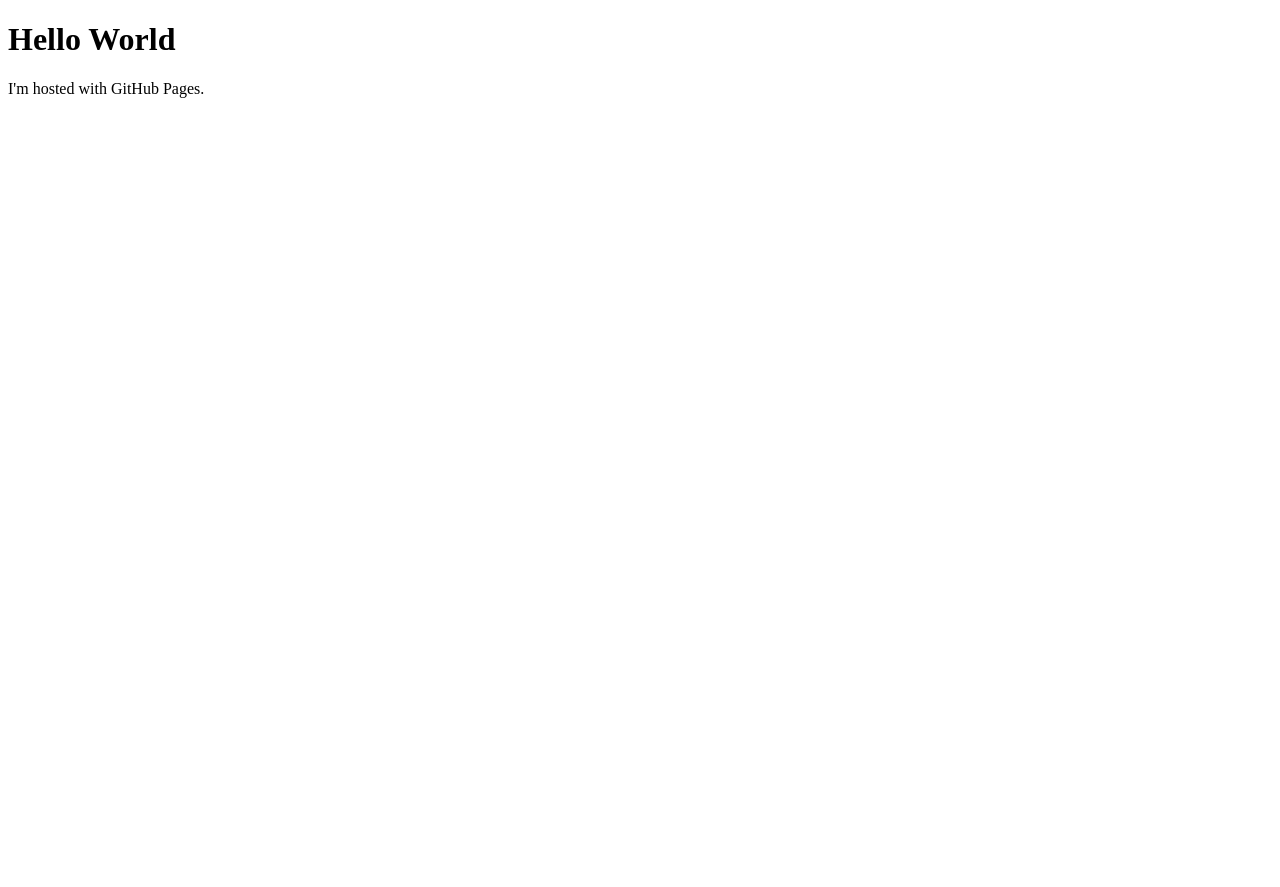
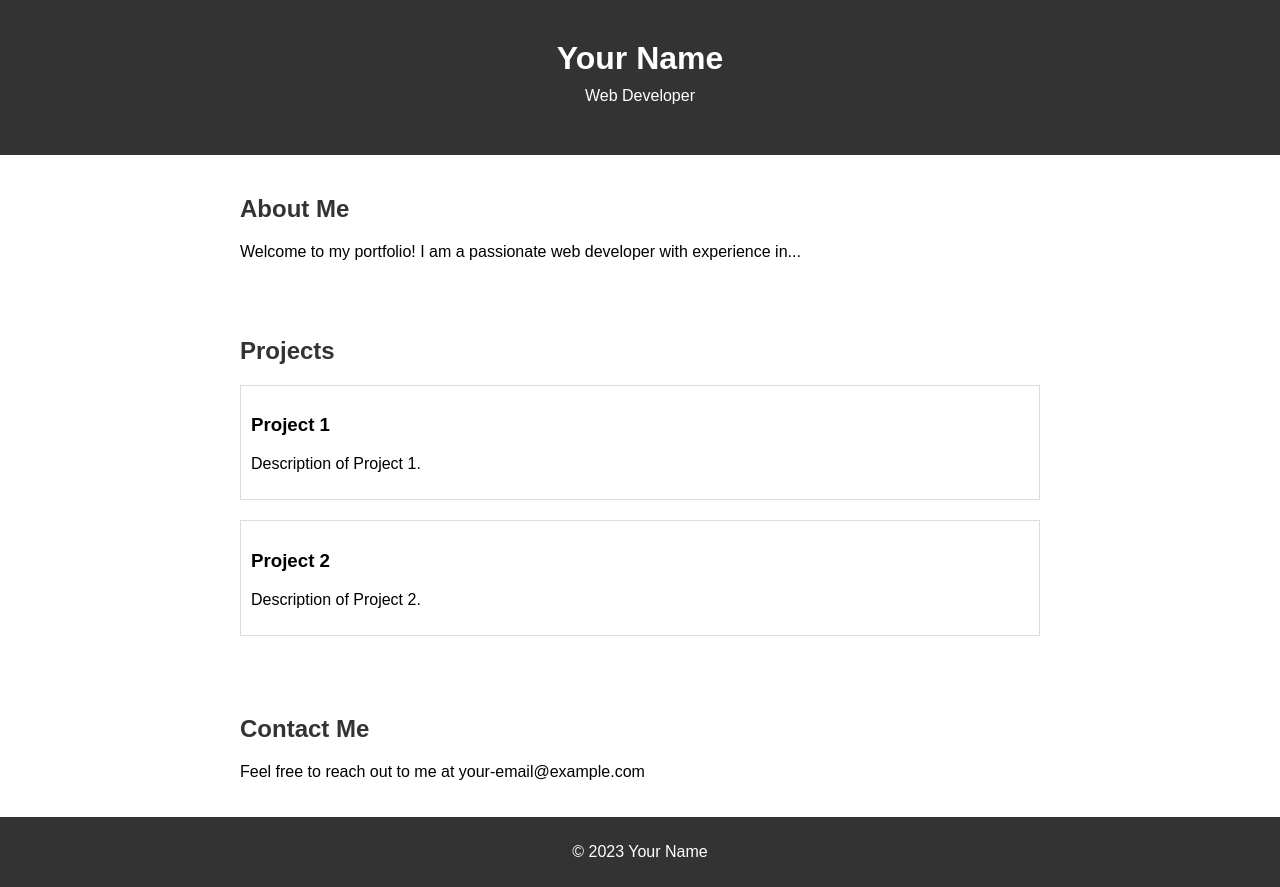
Before and after one commit to reema9820/reema9820.github.io, a plain HTML site: page index.html in a window 1280 px wide. Before the commit the page ends 800 px from the top, so only its background shows below. Drawn offline with Linux system fonts and the light colour scheme.

Commit message:
adding initial website idea

```diff
--- a/index.html
+++ b/index.html
@@ -1,7 +1,44 @@
 <!DOCTYPE html>
-<html>
+<html lang="en">
+<head>
+    <meta charset="UTF-8">
+    <meta name="viewport" content="width=device-width, initial-scale=1.0">
+    <link rel="stylesheet" href="style.css">
+    <title>Your Name - Portfolio</title>
+</head>
 <body>
-<h1>Hello World</h1>
-<p>I'm hosted with GitHub Pages.</p>
+    <header>
+        <div class="container">
+            <h1>Your Name</h1>
+            <p>Web Developer</p>
+        </div>
+    </header>
+
+    <section id="about" class="container">
+        <h2>About Me</h2>
+        <p>Welcome to my portfolio! I am a passionate web developer with experience in...</p>
+    </section>
+
+    <section id="projects" class="container">
+        <h2>Projects</h2>
+        <div class="project">
+            <h3>Project 1</h3>
+            <p>Description of Project 1.</p>
+        </div>
+        <div class="project">
+            <h3>Project 2</h3>
+            <p>Description of Project 2.</p>
+        </div>
+        <!-- Add more projects as needed -->
+    </section>
+
+    <section id="contact" class="container">
+        <h2>Contact Me</h2>
+        <p>Feel free to reach out to me at your-email@example.com</p>
+    </section>
+
+    <footer>
+        <p>&copy; 2023 Your Name</p>
+    </footer>
 </body>
 </html>
--- /dev/null
+++ b/style.css
@@ -0,0 +1,47 @@
+body {
+    font-family: 'Arial', sans-serif;
+    margin: 0;
+    padding: 0;
+}
+
+.container {
+    max-width: 800px;
+    margin: 0 auto;
+    padding: 20px;
+}
+
+header {
+    background-color: #333;
+    color: white;
+    text-align: center;
+    padding: 20px 0;
+}
+
+header h1 {
+    margin: 0;
+}
+
+header p {
+    margin: 10px 0;
+}
+
+section {
+    margin: 40px 0;
+}
+
+h2 {
+    color: #333;
+}
+
+.project {
+    border: 1px solid #ddd;
+    padding: 10px;
+    margin-bottom: 20px;
+}
+
+footer {
+    background-color: #333;
+    color: white;
+    text-align: center;
+    padding: 10px 0;
+}
```
